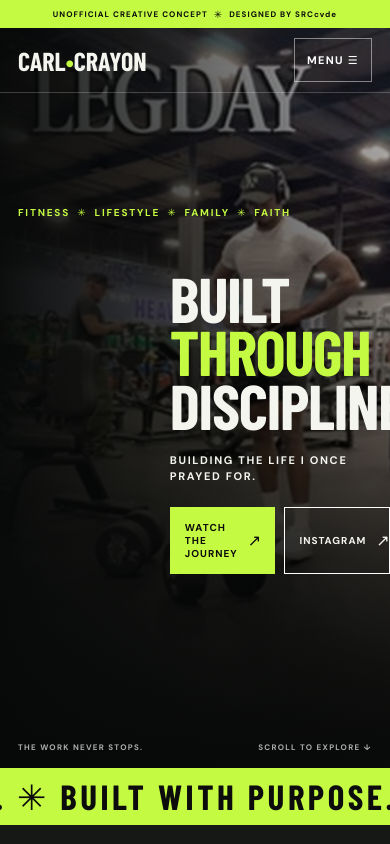
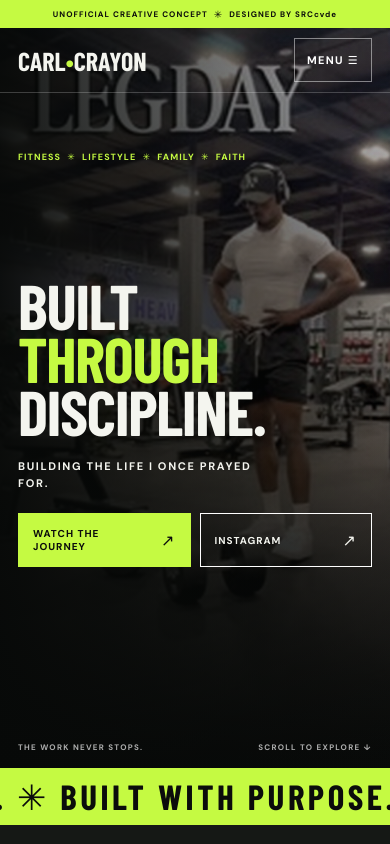
Before and after one commit to SRCcvdeHQ/carl-crayon, a React (Vite) app: page / in a window 390 px wide. Shown: the top 844 px of the page. Built offline with nearby package versions, Linux system fonts and the light colour scheme; a web font is replaced by a local one.

Commit message:
style: position mobile brand pillars consistently beneath header

```diff
--- a/src/styles.css
+++ b/src/styles.css
@@ -134,3 +134,22 @@ a:focus-visible,button:focus-visible{outline:3px solid #c5fa42;outline-offset:4p
     line-height:1.6;
   }
 }
+
+/* Mobile pillars belong to the hero itself, independent of text block flow. */
+.mobile-hero-pillars{display:none}
+@media(max-width:600px){
+  .hero-content{position:relative}
+  .hero-content>.desktop-hero-pillars{display:none}
+  .hero>.mobile-hero-pillars{
+    display:block;
+    position:absolute;
+    top:122px;
+    left:18px;
+    right:18px;
+    z-index:4;
+    font-size:clamp(9px,2.3vw,12px);
+    letter-spacing:.12em;
+    white-space:normal;
+    line-height:1.6;
+  }
+}
```
